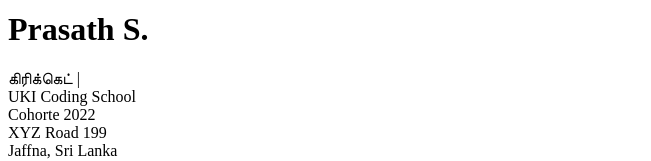
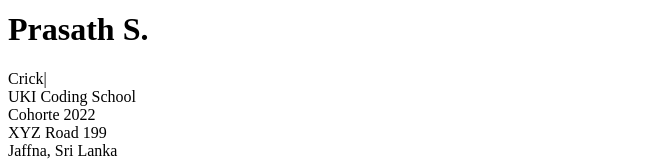
Before and after one commit to soosap/soosap.github.io, a React (Create React App) app: page / in a window 1280 px wide. Shown: the part 622-783 px from the top of the page, without its empty margins (0-651 px from the left). Built offline with nearby package versions, Linux system fonts and the light colour scheme.

Commit message:
style: refine sizes in hero component

```diff
--- a/src/components/Header/LanguageSwitch/LanguageSwitch.tsx
+++ b/src/components/Header/LanguageSwitch/LanguageSwitch.tsx
@@ -19,7 +19,7 @@ const LanguageSwitch = ({ className }: Props) => {
 
   return (
     <div className={clsx(className, 'flex items-center')}>
-      <div className={clsx('flex gap-2')}>
+      <div className={clsx('flex md:gap-2')}>
         <button
           onClick={() => changeLanguage('en')}
           className={btnClassName('en')}
--- a/src/components/Hero/Hero.tsx
+++ b/src/components/Hero/Hero.tsx
@@ -16,7 +16,7 @@ const Hero = ({ className }: Props) => {
       <Avatar />
       <Title />
       <Typed
-        className="flex justify-center text-2xl"
+        className="flex justify-center text-2xl mx-2 text-center h-8"
         strings={[
           t('Hero.subtitle.reactDev'),
           t('Hero.subtitle.cricketPlayer'),
--- a/src/locales/english.json
+++ b/src/locales/english.json
@@ -3,7 +3,7 @@
     "title": "Prasath S.",
     "subtitle": {
       "reactDev": "React developer",
-      "cricketPlayer": "கிரிக்கெட் வீரர்",
+      "cricketPlayer": "Cricket player",
       "hobbyPhotographer": "Hobby photographer"
     }
   },
--- a/src/locales/tamil.json
+++ b/src/locales/tamil.json
@@ -4,7 +4,7 @@
     "subtitle": {
       "reactDev": "React developer",
       "cricketPlayer": "கிரிக்கெட் வீரர்",
-      "hobbyPhotographer": "Hobby photographer"
+      "hobbyPhotographer": "பொழுதுபோக்கு புகைப்படக்காரர்"
     }
   },
   "LanguageSwitch": {
```
